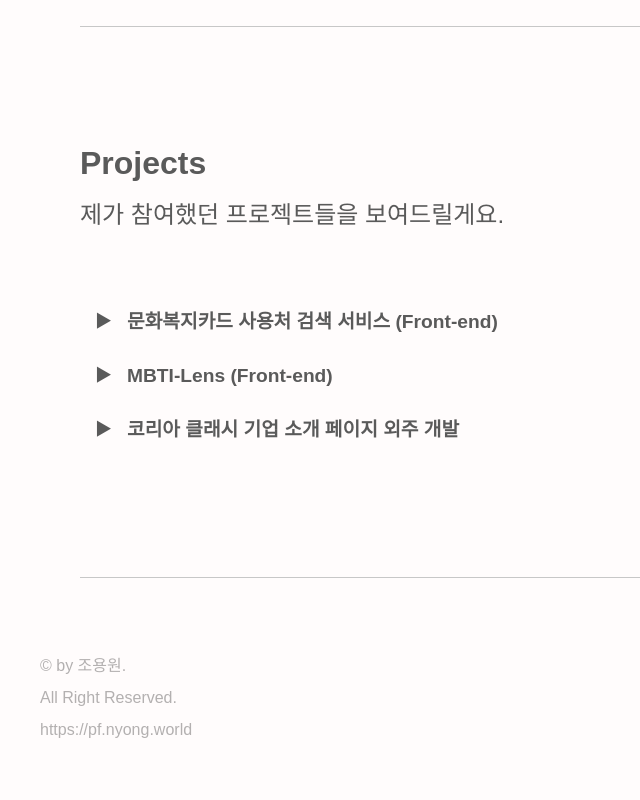
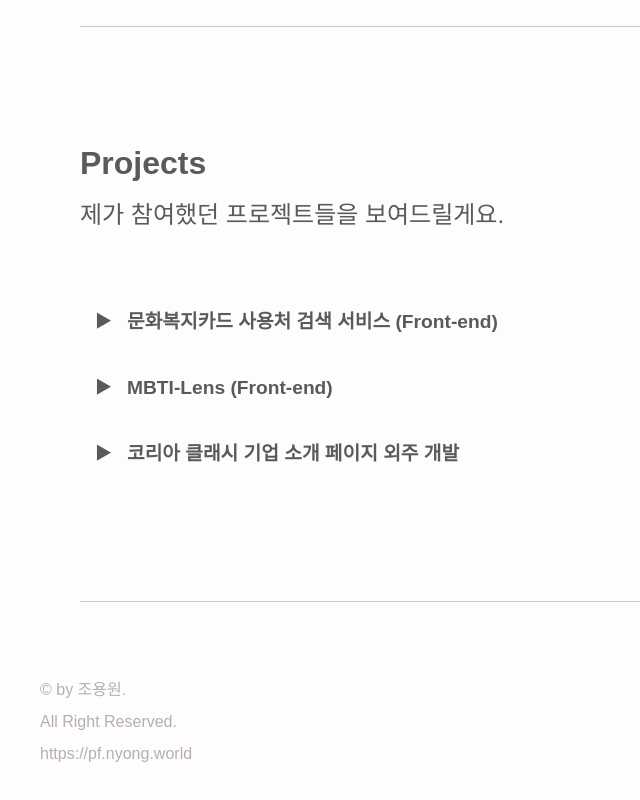
Before and after one commit to nyongone/nyongportfolio-v2, a React (Vite) app: page / in a window 1280 px wide. Shown: the part 1361-2161 px from the top of the page, without its empty margins (0-640 px from the left). Built offline with nearby package versions, Linux system fonts and the light colour scheme; a web font is replaced by a local one.

Commit message:
fix: modify section3 project container gap

```diff
--- a/src/App.tsx
+++ b/src/App.tsx
@@ -121,7 +121,7 @@ const App = () => {
         </Section3.Subtitle>
         <Section3.Projects.Container>
           {projectList.map((project) => (
-            <Section3.Projects.Container key={project.id}>
+            <Section3.Projects.Project.Container key={project.id}>
               <Toggle title={project.title}>
                 <Section3.Projects.Project.Content.Container>
                   <Section3.Projects.Project.Content.Paragraph.Container>
@@ -204,7 +204,7 @@ const App = () => {
                   )}
                 </Section3.Projects.Project.Content.Container>
               </Toggle>
-            </Section3.Projects.Container>
+            </Section3.Projects.Project.Container>
           ))}
         </Section3.Projects.Container>
       </Section3.Container>
@@ -418,16 +418,14 @@ const Section3 = {
       flex-direction: column;
       justify-content: flex-start;
       align-items: flex-start;
+      gap: 12px;
       width: 100%;
       height: auto;
     `,
     Project: {
       Container: styled.div`
-        display: grid;
         width: 100%;
-        grid-template-columns: 2fr 1fr;
-        grid-template-rows: 1fr 1fr;
-        justify-items: stretch;
+        height: auto;
       `,
       Title: styled.span`
         font-size: 2rem;
```
